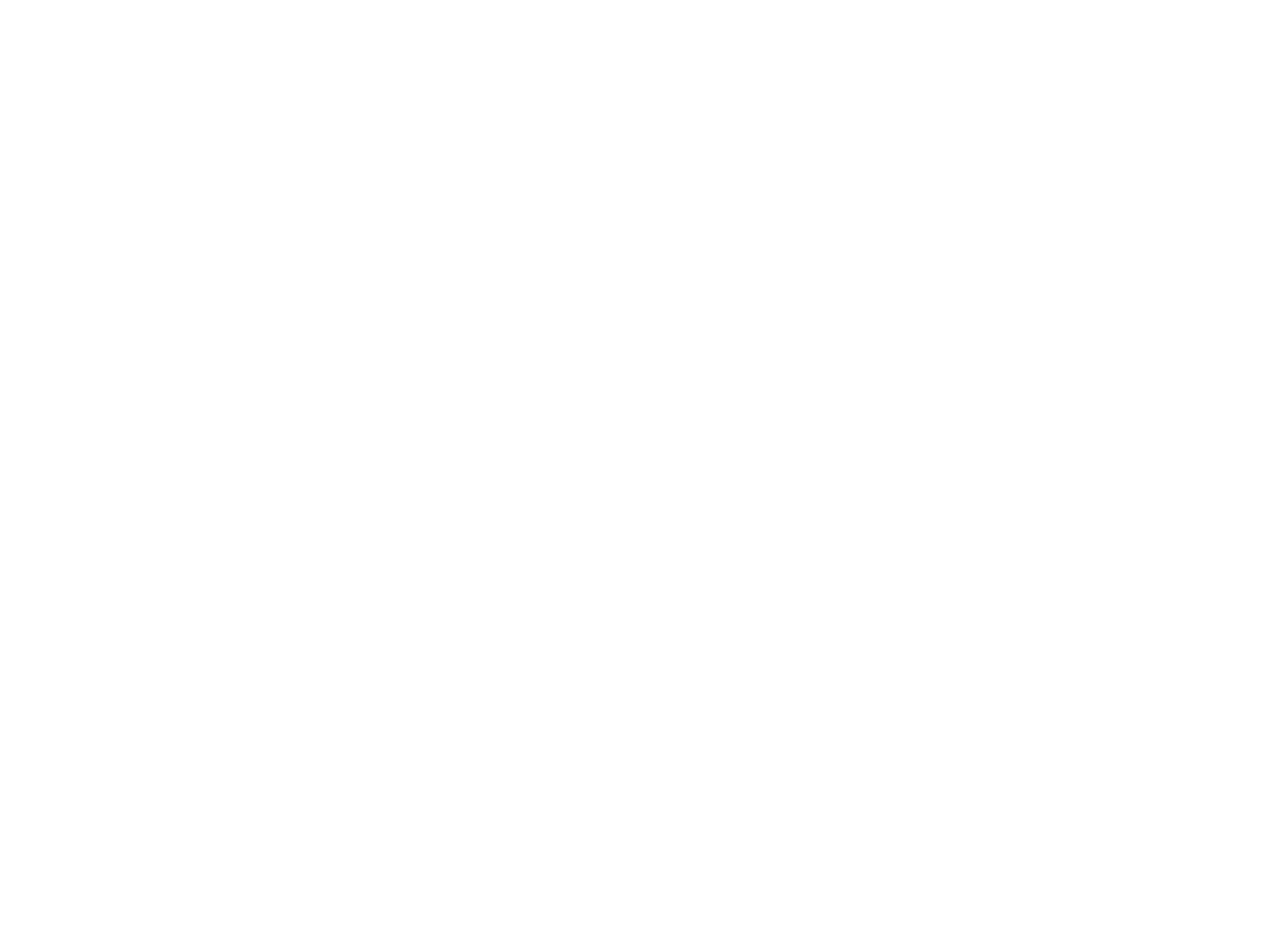
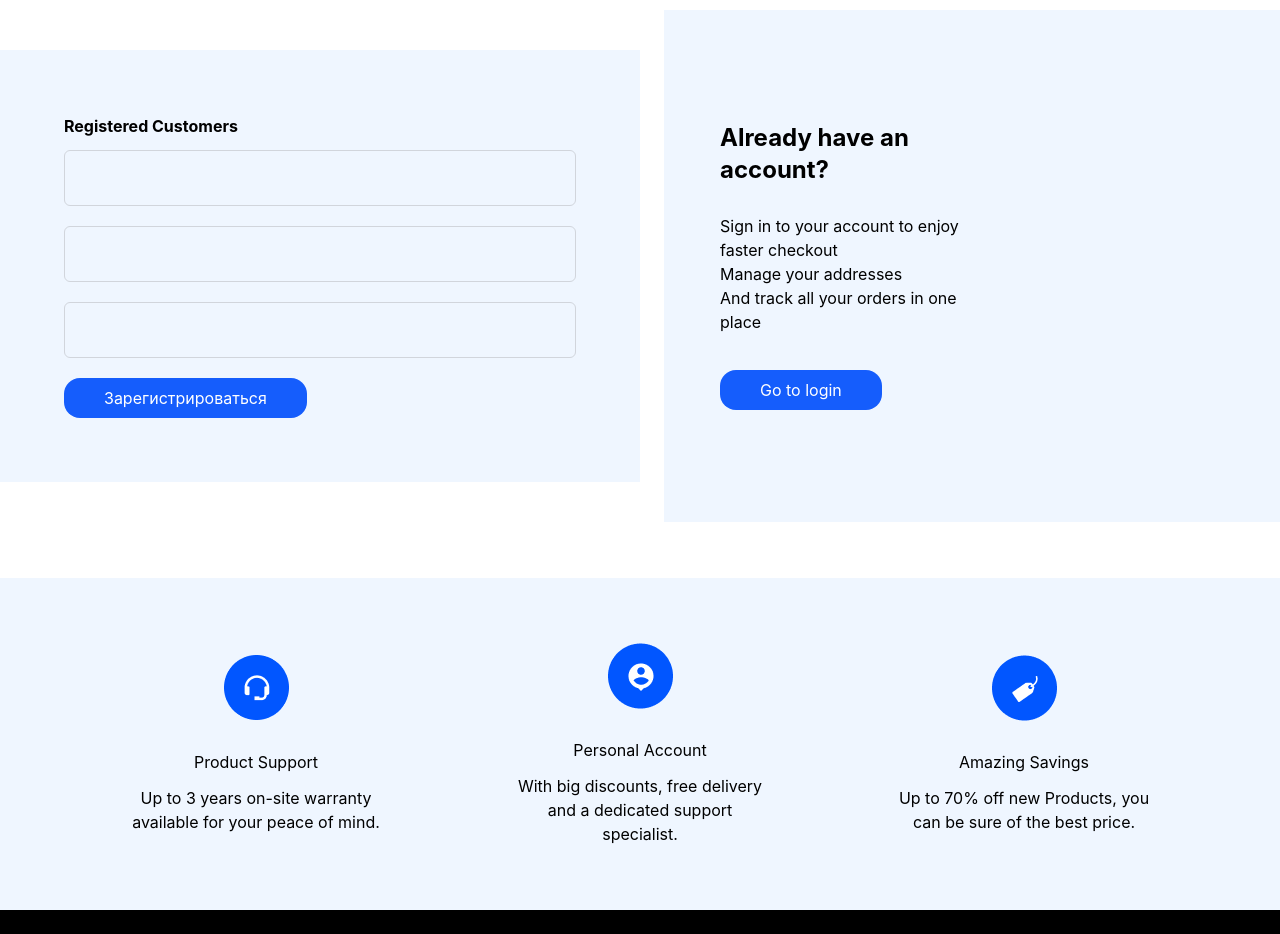
Before and after one commit to vadim5222/computer-store, a React (Vite) app in the folder frontend/client/: page /register in a window 1280 px wide. Shown: the part 240-1174 px from the top of the page. Before the commit the page ends 800 px from the top, so only its background shows below. Built offline with nearby package versions, Linux system fonts and the light colour scheme.

Commit message:
feat: add login and registration pages

```diff
--- a/frontend/client/src/App.jsx
+++ b/frontend/client/src/App.jsx
@@ -17,6 +17,7 @@
   async function logout() {
     try {
       const response = await AxiosRequest.post('api/logout/')
+      setUser(null)
     } catch (e) {
       console.log(e)
     }
@@ -24,10 +25,10 @@
 
   return (
     <>
-      <p>Привет {user?.username}</p>
+      {user && <p>Привет {user?.username}</p>}
       <Link to='/login'>Войти</Link>
       <Link to='/register'>Зарегистрироваться</Link>
-      <button onClick={logout}>Выйти</button>
+      <button className='cursor-pointer' onClick={logout}>Выйти</button>
     </>
   )
 }
--- a/frontend/client/src/components/Input.jsx
+++ b/frontend/client/src/components/Input.jsx
@@ -2,7 +2,7 @@
     return(
         <>
          <input
-         className='block w-lg h-14 mb-4 border border-gray-300 p-2.5 rounded-md'
+         className='block w-lg h-14 mb-5 border border-gray-300 p-2.5 rounded-md'
          type={type}
          placeholder={placeholder}
          {...props}
--- a/frontend/client/src/components/RegisterForm.jsx
+++ b/frontend/client/src/components/RegisterForm.jsx
@@ -1,5 +1,6 @@
 import { useForm } from "react-hook-form"
 import AxiosRequest from "../utils/AxiosRequest"
+import Input from "./Input"
 
 
 const RegisterForm = () => {
@@ -23,10 +24,10 @@
     return(
       <>
         <form onSubmit={handleSubmit(registerUser)}>
-          <input type="text" {...register('username')} />
-          <input type="email" {...register('email')} />
-          <input type="text" {...register('password')} />
-          <button type="submit">Зарегистрироваться</button>
+          <Input type={'text'} {...register('username')} />
+          <Input type={'email'} {...register('email')} />
+          <Input type={'password'} {...register('password')} />
+          <button className='cursor-pointer bg-blue-600 text-white px-10 py-2 rounded-2xl' type="submit">Зарегистрироваться</button>
         </form>
         </>
     )
--- a/frontend/client/src/pages/LoginPage.jsx
+++ b/frontend/client/src/pages/LoginPage.jsx
@@ -1,3 +1,4 @@
+import { Link } from "react-router-dom"
 import LoginForm from "../components/LoginForm"
 
 const LoginPage = () => {
@@ -24,7 +25,7 @@
                   <li>Track orders and more</li>
                 </ul>
               </nav>
-              <button className='cursor-pointer bg-blue-600 text-white px-10 py-2 rounded-2xl'>Create An Account</button>
+              <button className='cursor-pointer bg-blue-600 text-white px-10 py-2 rounded-2xl'><Link to='/register'>Create An Account</Link></button>
             </div>
           </div>
         </div>
--- a/frontend/client/src/pages/RegisterPage.jsx
+++ b/frontend/client/src/pages/RegisterPage.jsx
@@ -1,12 +1,51 @@
 import RegisterForm from "../components/RegisterForm"
-
+import { Link } from "react-router-dom"
 
 const RegisterPage = () => {
 
     return(
-      <>
-        <RegisterForm/>
-        </>
+      <div>
+        <section className="container mx-auto mb-14">
+          <h1 className="text-4xl mb-10 font-bold">Customer register</h1>
+          <div className="flex justify-center">
+            <div className="flex items-center gap-6">
+              <div className="bg-blue-50 p-16">
+                <h1 className="font-bold mb-3">Registered Customers</h1>
+                <RegisterForm />
+              </div>
+              <div className="bg-blue-50 pl-14 pt-28 pb-28 pr-72">
+                <h1 className="font-bold text-2xl mb-7">Already have an account?</h1>
+                <nav className="mb-9">
+                  <ul>
+                    <li>Sign in to your account to enjoy faster checkout</li>
+                    <li>Manage your addresses</li>
+                    <li>And track all your orders in one place</li>
+                  </ul>
+                </nav>
+                <button className='cursor-pointer bg-blue-600 text-white px-10 py-2 rounded-2xl'><Link to='/login'>Go to login</Link></button>
+              </div>
+            </div>
+          </div>
+        </section>
+        <section className="bg-blue-50 p-16">
+          <div className="flex items-center justify-center gap-32">
+          <div>
+            <img className="m-auto mb-7" src="/Support.png" alt="support" />
+            <h1 className="text-center mb-3">Product Support</h1>
+            <p className="w-3xs text-center">Up to 3 years on-site warranty available for your peace of mind.</p>
+          </div>
+          <div>
+            <img className="m-auto mb-7" src="/Account.png" alt="account" />
+            <h1 className="text-center mb-3">Personal Account</h1>
+            <p className="w-3xs text-center">With big discounts, free delivery and a dedicated support specialist.</p>
+          </div>        <div>
+            <img className="m-auto mb-7" src="/Saving.png" alt="saving" />
+            <h1 className="text-center mb-3">Amazing Savings</h1>
+            <p className="w-3xs text-center">Up to 70% off new Products, you can be sure of the best price.</p>
+          </div>
+        </div>
+        </section>
+      </div>
     )
 }
 
```
